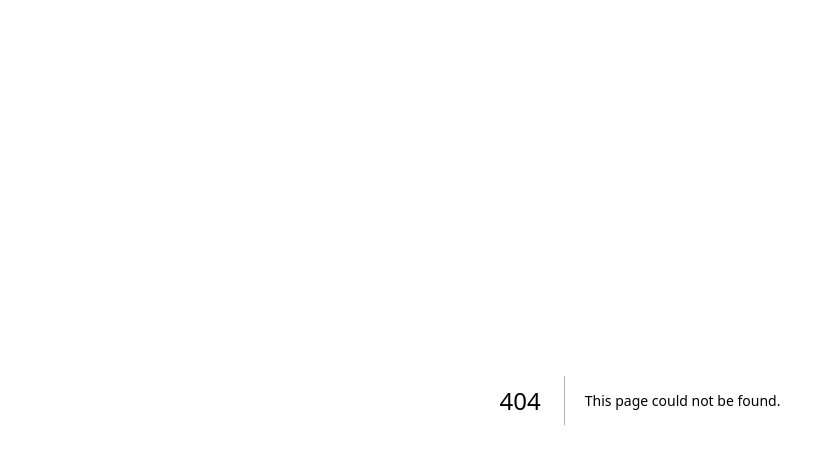
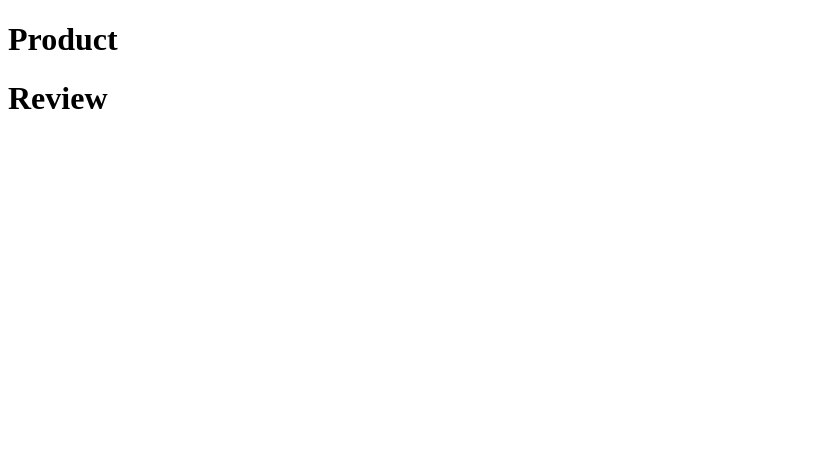
Before and after one commit to ColinAdo/learning-next-js, a Next.js app: page /product-detail in a window 1280 px wide. Before the commit this address had no page. Shown: the top 464 px of the page, without its empty margins (0-835 px from the left). Built offline with nearby package versions, Linux system fonts and the light colour scheme.

Commit message:
Add working with streaming

```diff
--- /dev/null
+++ b/src/app/product-detail/page.tsx
@@ -0,0 +1,16 @@
+import { Suspense } from 'react';
+import { Product } from '@/components/product';
+import { Review } from '@/components/review';
+
+export default function ProductDetail() {
+    return (
+        <div>
+            <Suspense fallback={<h3>Loading product.....</h3>}>
+                <Product />
+            </Suspense>
+            <Suspense fallback={<h3>Loading review.....</h3>}>
+                <Review />
+            </Suspense>
+        </div>
+    )
+}
--- /dev/null
+++ b/src/components/product.tsx
@@ -0,0 +1,4 @@
+export const Product = async () => {
+    await new Promise((resolve) => setTimeout(resolve, 2000));
+    return <h1>Product</h1>
+}
--- /dev/null
+++ b/src/components/review.tsx
@@ -0,0 +1,4 @@
+export const Review = async () => {
+    await new Promise((resolve) => setTimeout(resolve, 4000));
+    return <h1>Review</h1>
+}
```
Also changed, not shown: src/NOTES.md (+3 -6 lines).
